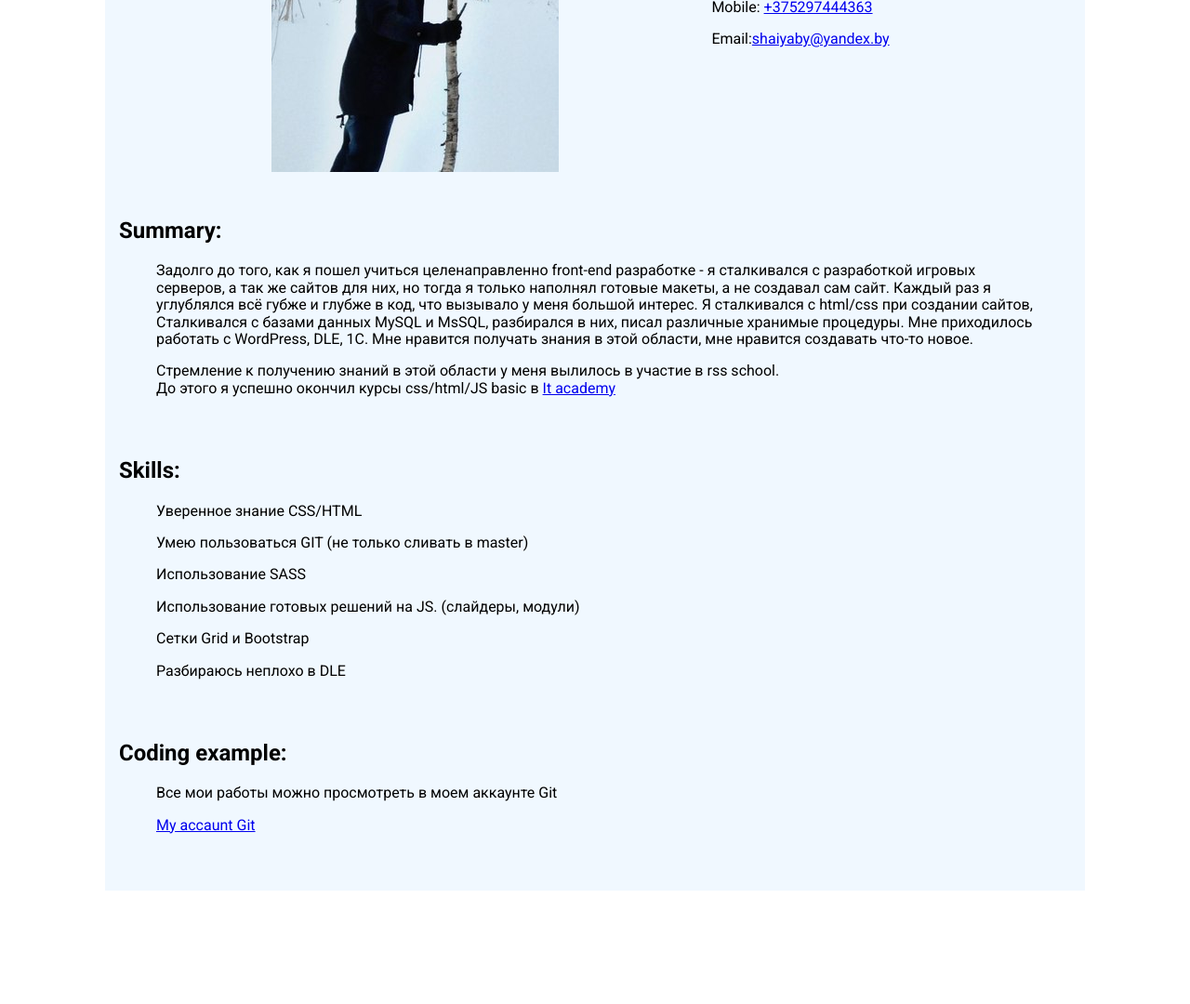
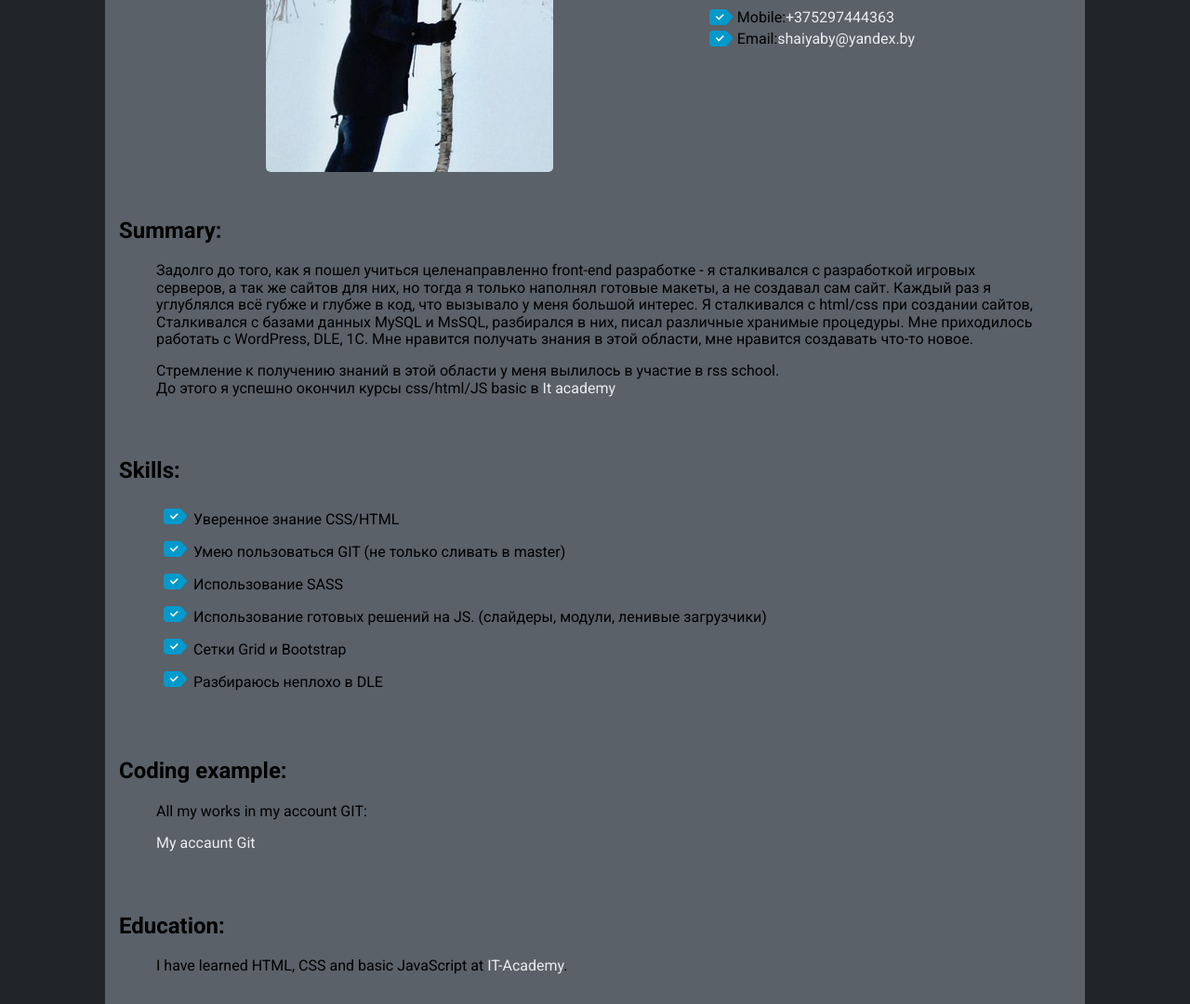
Before and after one commit to fomith/rsschool-cv, a plain HTML site: page index.html in a window 1280 px wide. Shown: the part 218-1298 px from the top of the page at 93% size. Before the commit the page ends 1176 px from the top, so only its background shows below. Drawn offline with Linux system fonts and the light colour scheme.

Commit message:
feat: change color pack

```diff
--- a/css/style.css
+++ b/css/style.css
@@ -1,11 +1,24 @@
 * {
   font-family: "Roboto", sans-serif; }
+
+.top img {
+  border-radius: 5px; }
+
+h2 {
+  font-weight: 700; }
+
+body {
+  background-color: #212529; }
+
+a {
+  color: #E9ECEF;
+  text-decoration: none; }
 
 .container {
   width: 1024px;
   padding: 15px;
   margin: 0 auto;
-  background-color: aliceblue; }
+  background-color: #5A6169; }
 
 .top .container {
   display: flex;
@@ -14,8 +27,24 @@
 .top h2 {
   font-size: 30px; }
 
-.summary p, .skills p, .coding p {
+.top-right p {
+  margin: 5px 10px;
+  display: flex; }
+  .top-right p:before {
+    content: '';
+    display: block;
+    height: 17px;
+    width: 25px;
+    margin-right: 5px;
+    background-image: url(../image/sm-small.png); }
+
+p,
+ul {
   margin-left: 40px;
   margin-right: 40px; }
 
+li {
+  list-style-image: url(../image/sm-small.png);
+  line-height: 35px; }
+
 /*# sourceMappingURL=style.css.map */
--- a/index.html
+++ b/index.html
@@ -28,39 +28,48 @@
                 <h2>Summary:</h2>
                 <p>
                     Задолго до того, как я пошел учиться целенаправленно front-end разработке - я сталкивался
-                с разработкой игровых серверов, а так же сайтов для них, но тогда я только наполнял готовые макеты, а не создавал сам сайт.
+                    с разработкой игровых серверов, а так же сайтов для них, но тогда я только наполнял готовые макеты,
+                    а не создавал сам сайт.
                     Каждый раз я углублялся всё губже и глубже в код, что вызывало у меня большой интерес.
-                Я сталкивался с html/css при создании сайтов, Сталкивался с базами данных MySQL и MsSQL, разбирался в них, писал различные хранимые процедуры.
+                    Я сталкивался с html/css при создании сайтов, Сталкивался с базами данных MySQL и MsSQL, разбирался
+                    в них, писал различные хранимые процедуры.
                     Мне приходилось работать с WordPress, DLE, 1C.
                     Мне нравится получать знания в этой области, мне нравится создавать что-то новое.
                 </p>
                 <p>
                     Стремление к получению знаний в этой области у меня вылилось в участие в rss school. <br>
-                До этого я успешно окончил курсы css/html/JS basic в <a href="https://www.it-academy.by/">It academy</a>
+                    До этого я успешно окончил курсы css/html/JS basic в <a href="https://www.it-academy.by/">It
+                        academy</a>
                 </p>
             </div>
         </section>
         <section class="skills">
             <div class="container">
                 <h2>Skills:</h2>
-                <p>Уверенное знание CSS/HTML</p>
-                <p>Умею пользоваться GIT (не только сливать в master)</p>
-                <p>Использование SASS</p>
-                <p>Использование готовых решений на JS. (слайдеры, модули)</p>
-                <p>Сетки Grid и Bootstrap</p>
-                <p>Разбираюсь неплохо в DLE</p>
+                <ul>
+                    <li>Уверенное знание CSS/HTML</li>
+                    <li>Умею пользоваться GIT (не только сливать в master)</li>
+                    <li>Использование SASS</li>
+                    <li>Использование готовых решений на JS. (слайдеры, модули, ленивые загрузчики)</li>
+                    <li>Сетки Grid и Bootstrap</li>
+                    <li>Разбираюсь неплохо в DLE</li>
+                </ul>
             </div>
         </section>
         <section class="coding">
             <div class="container">
                 <h2>Coding example:</h2>
-                <p>Все мои работы можно просмотреть в моем аккаунте Git </p>
+                <p>All my works in my account GIT: </p>
                 <p><a href="https://github.com/fomith">My accaunt Git</a></p>
             </div>
         </section>
         <section class="education">
             <div class="container">
-                <div class=""></div>
+                <h2>Education:</h2>
+                <p>
+                    I have learned HTML, CSS and basic JavaScript at
+                    <a href="https://it-academy.by/" target="_blank" rel="noopener nofollower">IT-Academy</a>.
+                </p>
             </div>
         </section>
     </main>
```
Also changed, not shown: image/sm-small.png (added), image/sm.png (added). Lines whose indentation alone changed are shown as unchanged.
